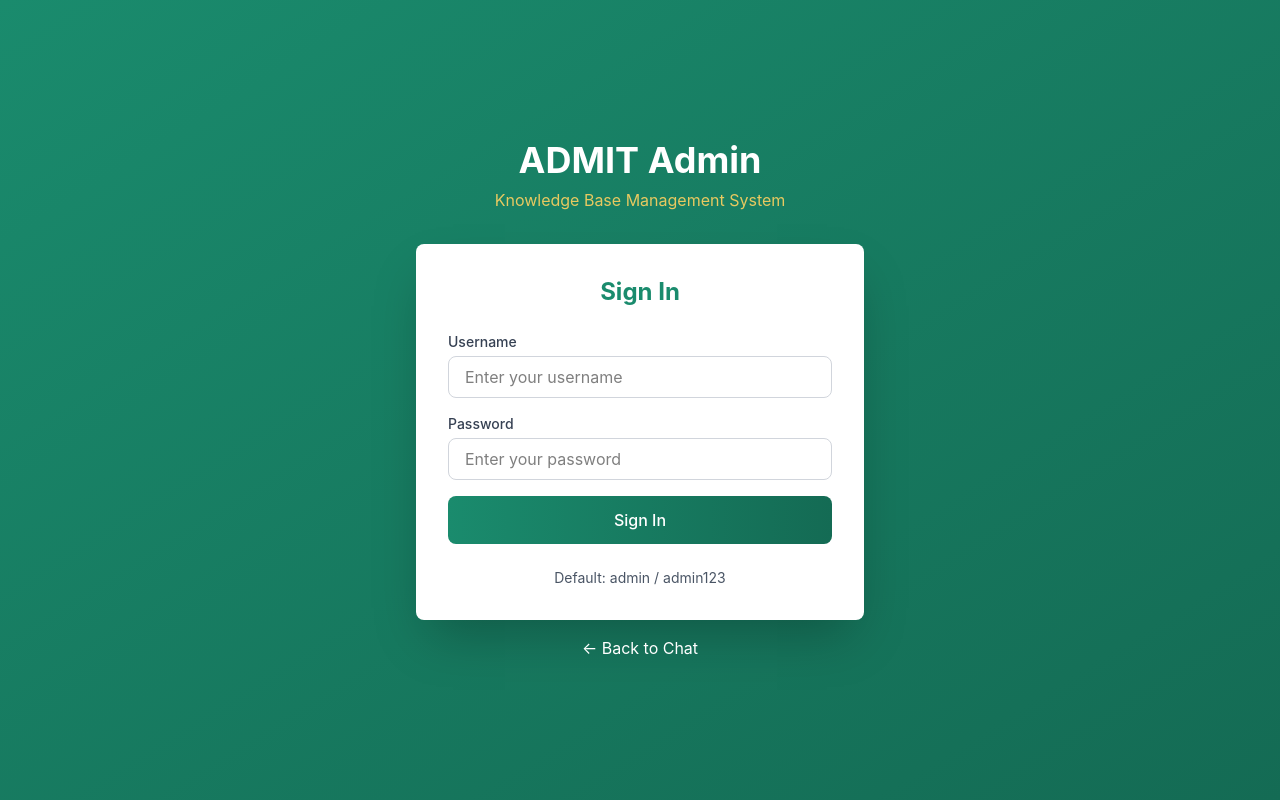
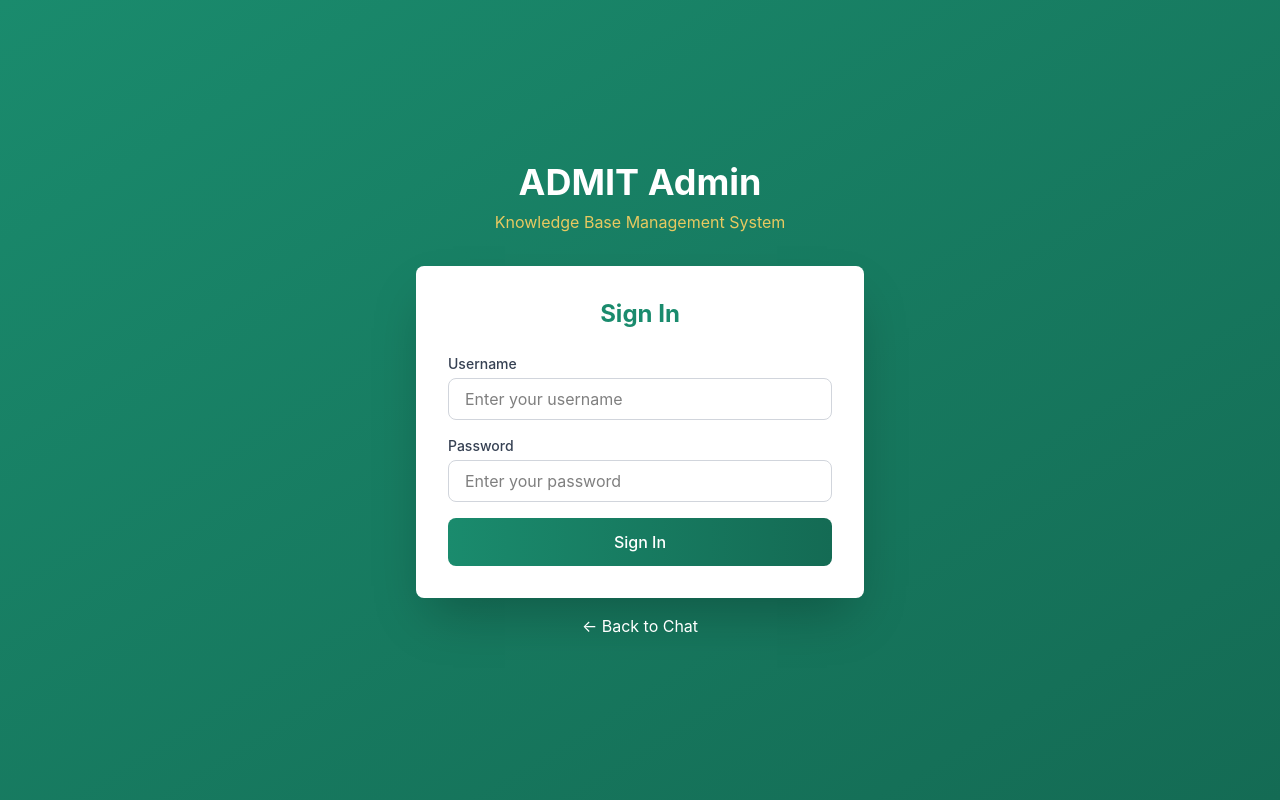
Before and after one commit to HeavenlyBlade/admit-system, a React app in the folder frontend/: page /admin/login in a window 1280 px wide. Built offline with nearby package versions, Linux system fonts and the light colour scheme; no server answers; the HTML template or start-up script is replaced by a standard one.

Commit message:
chore: remove default credentials hint from LoginPage

```diff
--- a/frontend/src/pages/LoginPage.jsx
+++ b/frontend/src/pages/LoginPage.jsx
@@ -89,10 +89,6 @@
               {loading ? 'Signing in...' : 'Sign In'}
             </button>
           </form>
-
-          <div className="mt-6 text-center text-sm text-gray-600">
-            Default: admin / admin123
-          </div>
         </div>
 
         {/* Back to Chat */}
```
